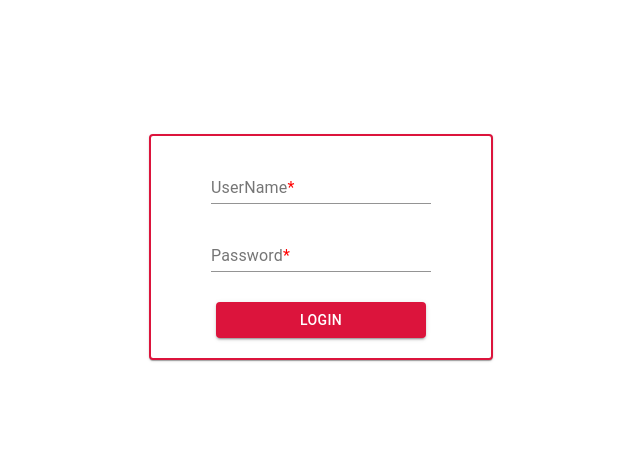
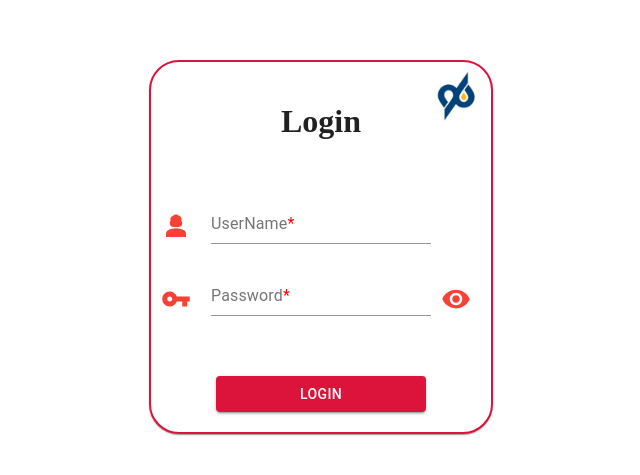
Before and after one commit to hasanzade7832/reactAdmin, a React (Create React App) app: page / in a window 1280 px wide. Shown: the part 161-636 px from the top of the page, without its empty margins (319-959 px from the left). Built offline with nearby package versions, Linux system fonts and the light colour scheme.

Commit message:
work on login

```diff
--- a/package.json
+++ b/package.json
@@ -6,6 +6,7 @@
     "@emotion/react": "^11.11.1",
     "@emotion/styled": "^11.11.0",
     "@material-ui/core": "^4.12.4",
+    "@mui/icons-material": "^5.14.16",
     "@mui/material": "^5.14.16",
     "@testing-library/jest-dom": "^5.17.0",
     "@testing-library/react": "^13.4.0",
--- a/src/styles/global.css
+++ b/src/styles/global.css
@@ -4,7 +4,6 @@
   text-align: center;
   background: linear-gradient(to right, #ffa500, #ff5733);
   padding: 10px;
-  /* width: 100%; */
 }
 
 .tabs {
@@ -26,7 +25,10 @@
   display: flex;
   flex-direction: column;
   align-items: center;
-  border: 2px solid #dc143c
+  border: 2px solid #dc143c;
+  box-shadow: 0 1px 3px rgba(220, 20, 60, 0.2);
+  display: "flex";
+
 }
 
 .paperLogin Button {
--- a/src/views/Login.js
+++ b/src/views/Login.js
@@ -1,23 +1,27 @@
 import React, { useState } from "react";
-import {
-  Button,
-  FormControl,
-  Input,
-  InputLabel,
-  Paper,
- } from "@material-ui/core";
+import { Button, FormControl, Input, InputLabel, Paper } from "@material-ui/core";
 import projectServices from "../services/project.services";
 import CryptoJS from "crypto-js";
 import { useNavigate } from "react-router-dom";
 import CustomSnackbar from "../../src/services/messageShow";
+import { red } from "@mui/material/colors";
+import Person3Icon from "@mui/icons-material/Person3";
+import VpnKeyIcon from "@mui/icons-material/VpnKey";
+import VisibilityIcon from "@mui/icons-material/Visibility";
+import VisibilityOffIcon from "@mui/icons-material/VisibilityOff";
 
 const LoginForm = () => {
   const navigate = useNavigate();
 
   const [userName, setUserName] = useState("");
   const [password, setPassword] = useState("");
+  const [showPassword, setShowPassword] = useState(false);
 
-  const handleEmailChange = (event) => {
+  const handleTogglePasswordVisibility = () => {
+    setShowPassword(!showPassword);
+  };
+
+  const handleUserNameChange = (event) => {
     setUserName(event.target.value);
   };
 
@@ -27,10 +31,10 @@ const LoginForm = () => {
 
   const [message, setMessage] = useState("ورود موفقیت آمیز بود");
   const [severity, setSeverity] = useState("success");
-  const [open,setOpen] = useState(false);
+  const [open, setOpen] = useState(false);
 
   const handleClose = (event, reason) => {
-    if (reason === 'clickaway') {
+    if (reason === "clickaway") {
       return;
     }
     setOpen(false);
@@ -40,15 +44,7 @@ const LoginForm = () => {
     setOpen(false);
 
     event.preventDefault();
-    const weekDay = [
-      "Sunday",
-      "Monday",
-      "Tuesday",
-      "Wednesday",
-      "Thursday",
-      "Friday",
-      "Saturday",
-    ];
+    const weekDay = ["Sunday", "Monday", "Tuesday", "Wednesday", "Thursday", "Friday", "Saturday"];
 
     const d = new Date();
     const year = d.getUTCFullYear();
@@ -58,18 +54,17 @@ const LoginForm = () => {
     const dow = d.getUTCDay();
     // const dayOfWeek = dow.getUTCDay();
 
-    const myKeyConst =
-    year + "-" + month + "-" + dayOfMonth + "-" + hour + "-" + weekDay[dow];
+    const myKeyConst = year + "-" + month + "-" + dayOfMonth + "-" + hour + "-" + weekDay[dow];
     console.log("keeeey", dow);
     console.log("weeekday", weekDay[dow]);
 
-    const seqKeyConst = CryptoJS.SHA512(
-      CryptoJS.enc.Utf8.parse(myKeyConst)
-      ).toString(CryptoJS.enc.Hex);
+    const seqKeyConst = CryptoJS.SHA512(CryptoJS.enc.Utf8.parse(myKeyConst)).toString(
+      CryptoJS.enc.Hex
+    );
 
-      const passwordConst = CryptoJS.SHA512(
-        CryptoJS.enc.Utf8.parse(password)
-        ).toString(CryptoJS.enc.Hex);
+    const passwordConst = CryptoJS.SHA512(CryptoJS.enc.Utf8.parse(password)).toString(
+      CryptoJS.enc.Hex
+    );
 
     projectServices
       .webLogin({
@@ -79,10 +74,10 @@ const LoginForm = () => {
       })
       .then((res) => {
         setMessage("login success");
-          setSeverity("success")
-          setTimeout(()=>{
+        setSeverity("success");
+        setTimeout(() => {
           navigate("/home");
-          },3000)
+        }, 3000);
         setOpen(true);
       })
       .catch((err) => {
@@ -95,22 +90,40 @@ const LoginForm = () => {
   return (
     <>
       <div className="rootLogin">
-      <Paper className="paperLogin">
-        <FormControl>
-          <InputLabel className="requiredLabel" htmlFor="email">
+        <Paper className="paperLogin" style={{ borderRadius: "30px" }}>
+          <div style={{ display: "flex", position: "relative" }}>
+            <h1>Login</h1>
+            <img
+              src="./logoNeco.jpg"
+              alt="Neco"
+              style={{
+                width: "50px",
+                height: "50px",
+                objectFit: "cover",
+                position: "absolute",
+                left: 150,
+                top: -10,
+              }}
+            />
+          </div>
+          <FormControl style={{ marginTop: "50px", position: "relative" }}>
+            <InputLabel className="requiredLabel" htmlFor="userName" style={{ marginTop: "-20px" }}>
               UserName
             </InputLabel>
-          <Input
-            id="email"
-            value={userName}
-            onChange={handleEmailChange}
-            required
+            <Person3Icon
+              sx={{ color: red[500], fontSize: 30 }}
+              style={{ position: "absolute", left: -50 }}
             />
+            <Input id="userName" value={userName} onChange={handleUserNameChange} required />
           </FormControl>
-        <FormControl style={{ marginTop: "20px" }}>
-          <InputLabel className="requiredLabel" htmlFor="password">
+          {/* <FormControl style={{ marginTop: "40px", position: "relative" }}>
+            <InputLabel className="requiredLabel" htmlFor="password" style={{ marginTop: "-20px" }}>
               Password
             </InputLabel>
+            <VpnKeyIcon
+              sx={{ color: red[500], fontSize: 30 }}
+              style={{ position: "absolute", left: -50 }}
+            />
             <Input
               id="password"
               type="password"
@@ -118,20 +131,51 @@ const LoginForm = () => {
               onChange={handlePasswordChange}
               required
             />
+            <VisibilityIcon
+              sx={{ color: red[500], fontSize: 30 }}
+              style={{ position: "absolute", right: -40 }}
+            />
+          </FormControl> */}
+          <FormControl style={{ marginTop: "40px", position: "relative" }}>
+            <InputLabel className="requiredLabel" htmlFor="password" style={{ marginTop: "-20px" }}>
+              Password
+            </InputLabel>
+            <VpnKeyIcon
+              sx={{ color: red[500], fontSize: 30 }}
+              style={{ position: "absolute", left: -50 }}
+            />
+            <Input
+              id="password"
+              type={showPassword ? "text" : "password"}
+              value={password}
+              onChange={handlePasswordChange}
+              required
+            />
+            {showPassword ? (
+              <VisibilityOffIcon
+                sx={{ color: red[500], fontSize: 30 }}
+                style={{ position: "absolute", right: -40, cursor: "pointer" }}
+                onClick={handleTogglePasswordVisibility}
+              />
+            ) : (
+              <VisibilityIcon
+                sx={{ color: red[500], fontSize: 30 }}
+                style={{ position: "absolute", right: -40, cursor: "pointer" }}
+                onClick={handleTogglePasswordVisibility}
+              />
+            )}
           </FormControl>
           <Button
             type="submit"
             variant="contained"
             color="primary"
-          style={{ marginTop: "30px", backgroundColor: "#dc143c" }}
+            style={{ marginTop: "60px", backgroundColor: "#dc143c" }}
             onClick={HandleSubmit}
             container="variant"
           >
             Login
           </Button>
-
         </Paper>
-    </div>
         <div>
           <CustomSnackbar
             open={open}
@@ -139,7 +183,7 @@ const LoginForm = () => {
             message={message}
             severity={severity}
           />
-
+        </div>
       </div>
     </>
   );
```
Also changed, not shown: public/logoNeco.jpg (added), 1 other file (tests, documents, lock files or other folders). Lines whose indentation alone changed are shown as unchanged.
